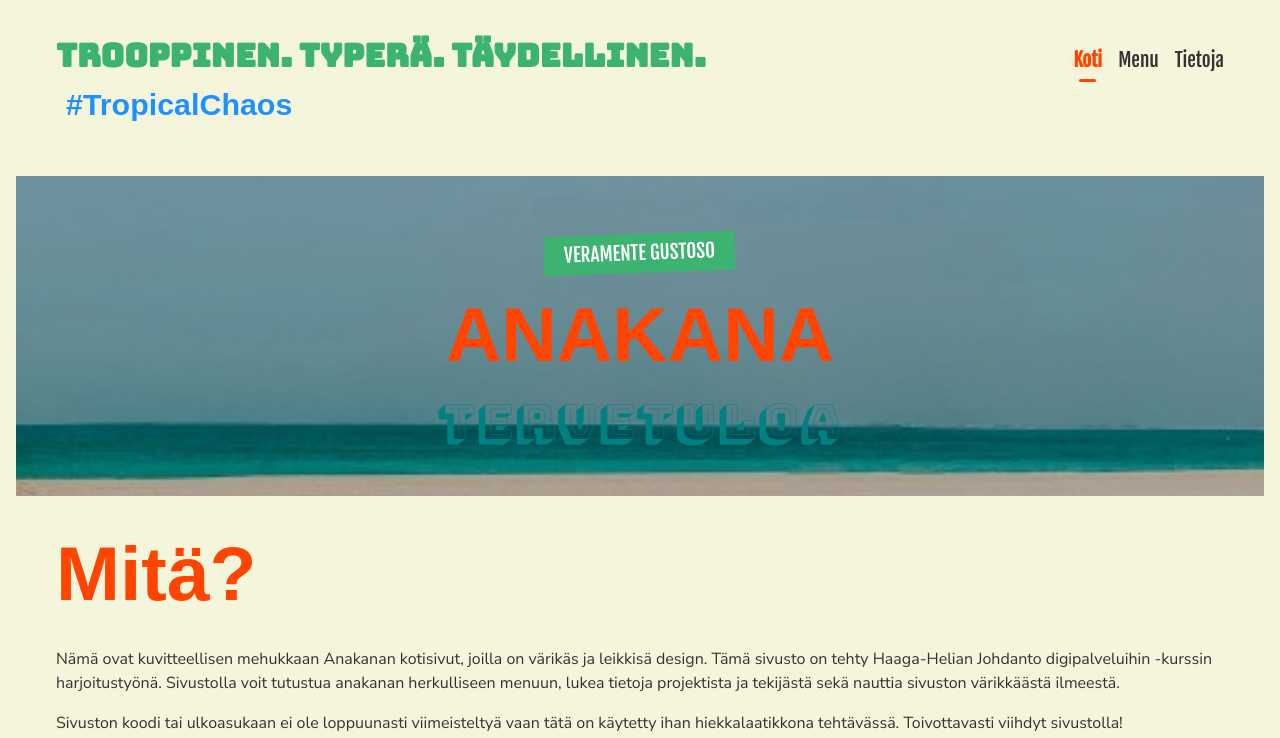
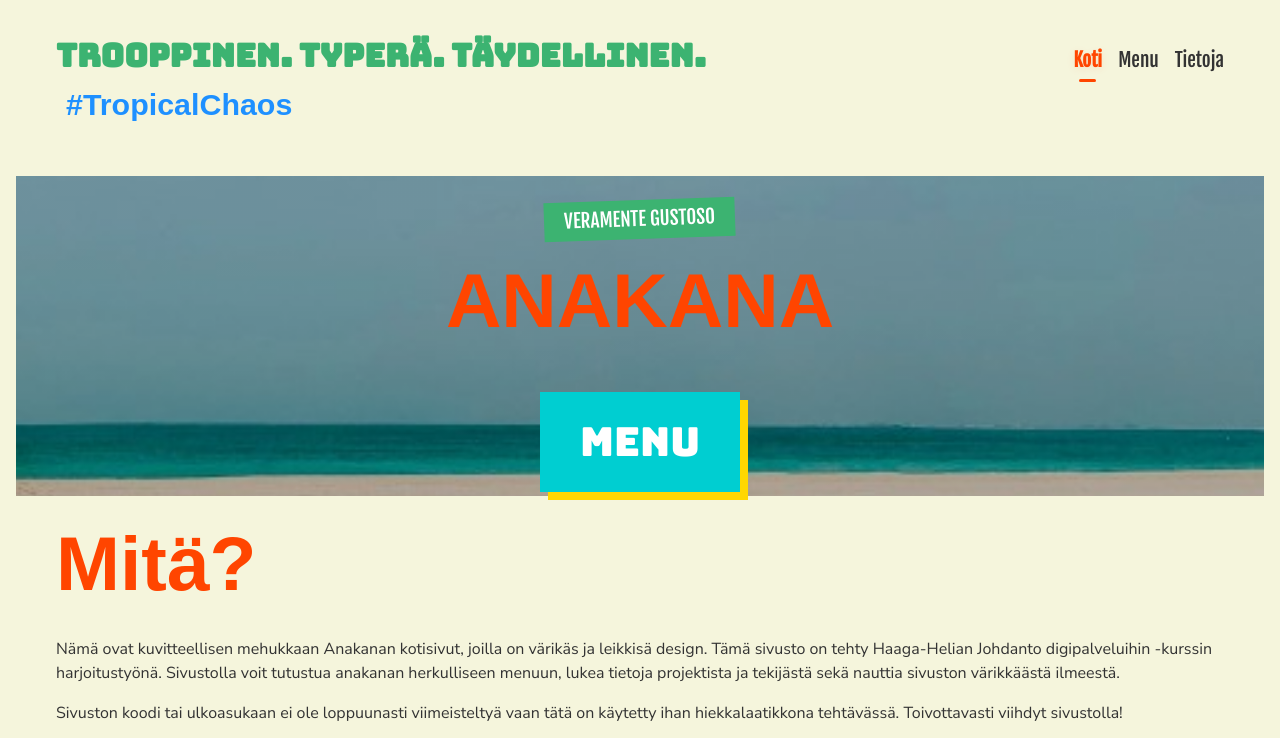
Before and after one commit to bdh283ako/anakanadotfi, a plain HTML site: page index.html in a window 1280 px wide. Shown: the top 738 px of the page. Drawn offline with Linux system fonts and the light colour scheme; a web font is replaced by a local one.

```diff
--- a/index.html
+++ b/index.html
@@ -45,7 +45,10 @@
         <div class="hero-content">
             <div class="italian-tag">VERAMENTE GUSTOSO</div>
             <h1>ANAKANA</h1>
-            <div class="sub-heading">TERVETULOA</div>
+            <section">
+            <a href="mailto:info@anakana.fi" target=_blank class="cta-button">menu</a>
+            </section>
+            <div class="sub-heading"></div>
         </div>
     </section>
 
```
